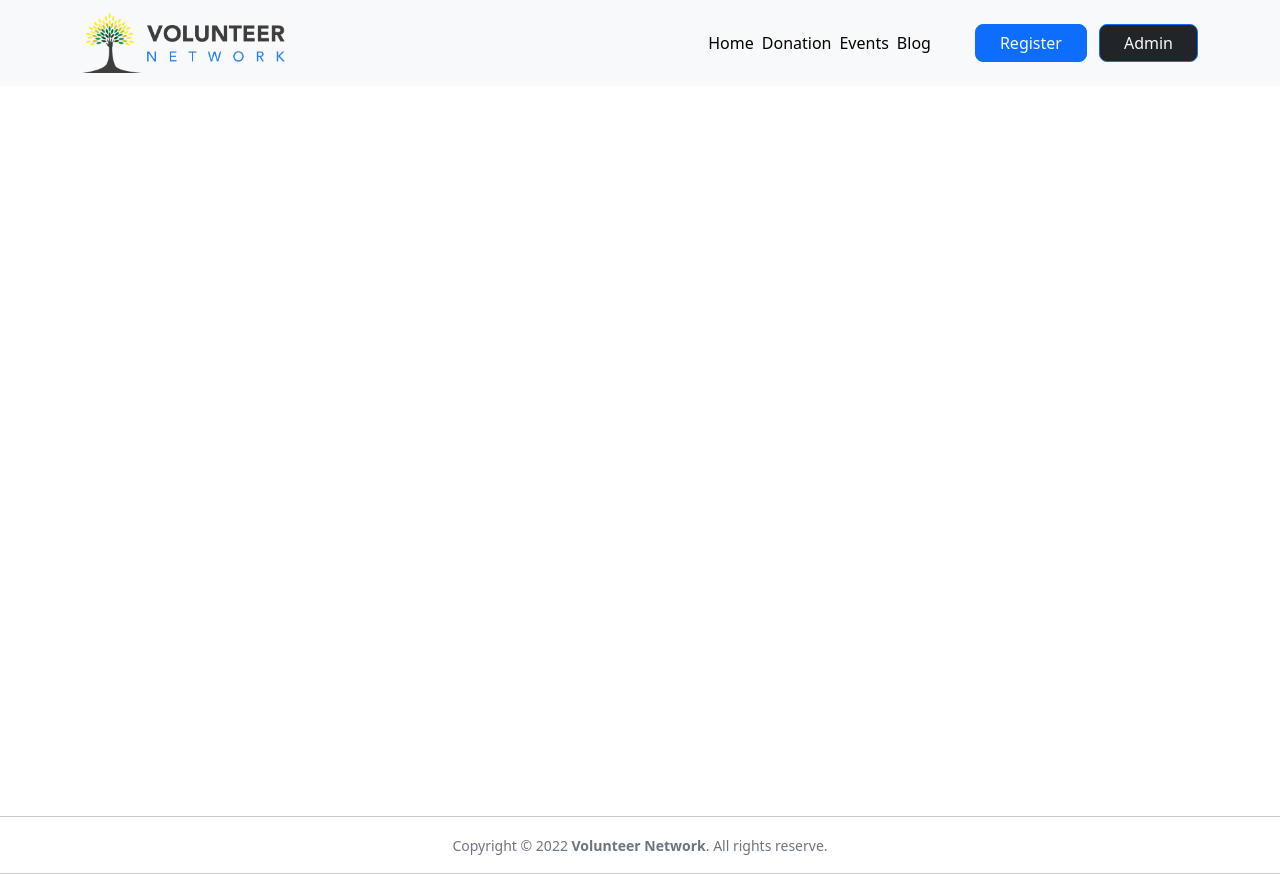
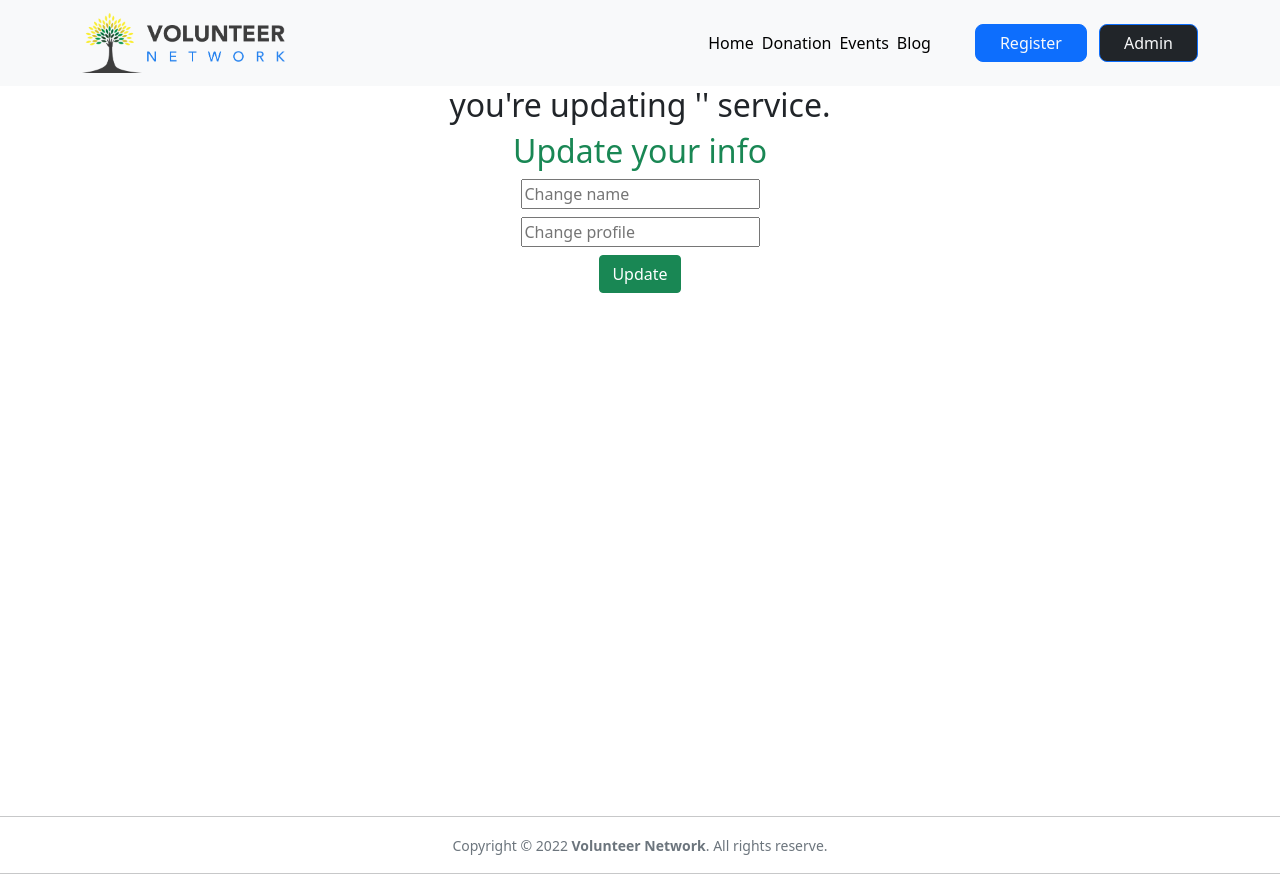
Before and after one commit to mehrazhossain/volunteer-network-client, a React (Create React App) app: page /service/1 in a window 1280 px wide. Built offline with nearby package versions, Linux system fonts and the light colour scheme; no server answers.

Commit message:
added functionality for update

```diff
--- a/src/App.js
+++ b/src/App.js
@@ -6,6 +6,7 @@ import Footer from './components/Footer/Footer';
 import { Route, Routes } from 'react-router-dom';
 import Login from './components/Login/Login';
 import AddNewService from './components/AddNewService/AddNewService';
+import ServiceDetail from './components/ServiceDetail/ServiceDetail';
 
 function App() {
   return (
@@ -18,6 +19,10 @@ function App() {
           path="/addnewservice"
           element={<AddNewService></AddNewService>}
         ></Route>
+        <Route
+          path="/service/:serviceId"
+          element={<ServiceDetail></ServiceDetail>}
+        ></Route>
       </Routes>
       <Footer></Footer>
     </div>
--- a/src/components/Service/Service.js
+++ b/src/components/Service/Service.js
@@ -1,15 +1,21 @@
 import React from 'react';
+import { Link } from 'react-router-dom';
 import './service.css';
+
 const Service = ({ service }) => {
-  const { id, name, image } = service;
+  const { _id, name, image } = service;
+
   return (
     <div className="col">
       <div className="card rounded-top border-0">
         <img src={image} className="card-img-top" alt="..." />
-        <div className="card-footer service-title">
-          <p className="text-white d-flex align-items-center justify-content-center fs-6">
+        <div className="card-footer service-div">
+          <Link
+            to={`/service/${_id}`}
+            className="text-white d-flex align-items-center justify-content-center fs-6 service-title"
+          >
             {name}
-          </p>
+          </Link>
         </div>
       </div>
     </div>
--- a/src/components/Service/service.css
+++ b/src/components/Service/service.css
@@ -1,6 +1,19 @@
-.service-title {
+.service-div {
   background-color: #5333d3;
 }
+.service-title {
+  cursor: pointer;
+}
+.service-title:hover {
+  font-weight: 500;
+  text-decoration: underline;
+  text-underline-offset: 4px;
+}
+
 .rounded {
   border-radius: 25px !important;
 }
+
+a {
+  text-decoration: none;
+}
--- /dev/null
+++ b/src/components/ServiceDetail/ServiceDetail.js
@@ -0,0 +1,54 @@
+import React, { useEffect, useState } from 'react';
+import { useParams } from 'react-router-dom';
+
+const ServiceDetail = () => {
+  const { serviceId } = useParams();
+  const [service, setService] = useState({});
+
+  const handleUpdateForm = (e) => {
+    e.preventDefault();
+
+    const newName = e.target.name.value;
+    const newURL = e.target.image.value;
+    console.log(newName, newURL);
+
+    const updatedInfo = { newName, newURL };
+  };
+
+  useEffect(() => {
+    const url = `http://localhost:5000/service/${serviceId}`;
+    fetch(url)
+      .then((res) => res.json())
+      .then((data) => {
+        setService(data);
+      });
+  }, []);
+
+  return (
+    <div className="container text-center">
+      <h2>you're updating '{service.name}' service.</h2>
+      <h2 className="text-success">Update your info</h2>
+      <form onSubmit={handleUpdateForm}>
+        <input
+          className="mb-2"
+          type="text"
+          name="name"
+          placeholder="Change name"
+          autoComplete="off"
+        />{' '}
+        <br />
+        <input
+          className="mb-2"
+          type="text"
+          name="image"
+          placeholder="Change profile"
+          autoComplete="off"
+        />{' '}
+        <br />
+        <input className="btn btn-success" type="submit" value="Update" />
+      </form>
+    </div>
+  );
+};
+
+export default ServiceDetail;
```
